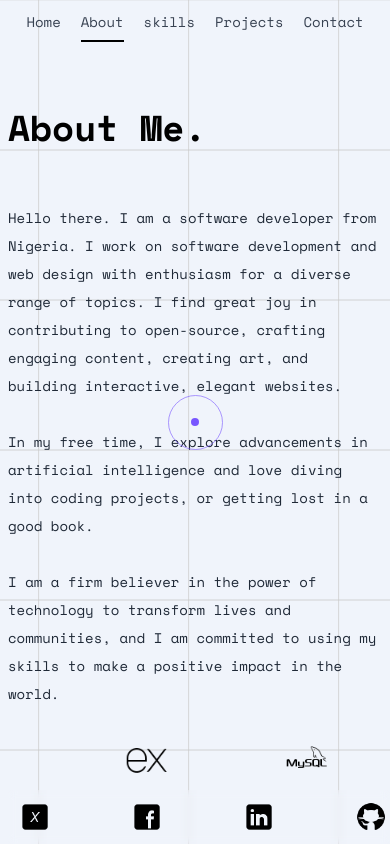
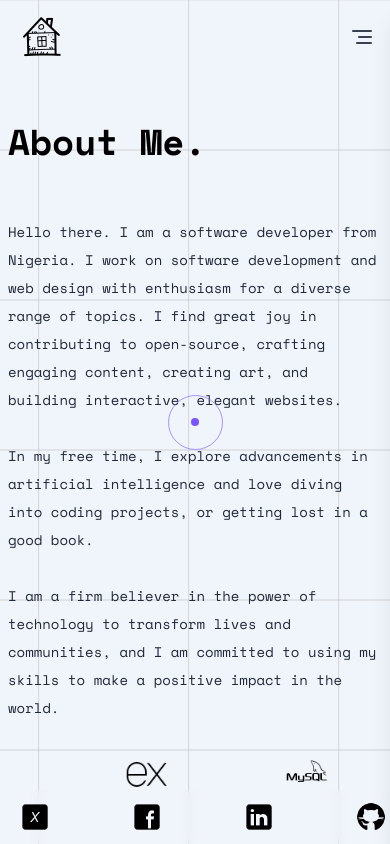
Before and after one commit to CreatorLZ/isaacanyim, a Next.js app: page /about in a window 390 px wide. Shown: the top 844 px of the page. Built offline with nearby package versions, Linux system fonts and the light colour scheme; no server answers; a web font is replaced by a local one.

Commit message:
nav redesign

```diff
--- /dev/null
+++ b/app/components/MobileMenu.jsx
@@ -0,0 +1,107 @@
+"use client";
+
+import { useEffect } from "react";
+import { X } from "lucide-react";
+import Link from "next/link";
+import NavLink from "./NavLink";
+import { cn } from "../lib/utils";
+
+export default function MobileMenu({ isOpen, setIsOpen }) {
+  // Close menu when resizing to desktop
+  useEffect(() => {
+    const handleResize = () => {
+      if (window.innerWidth >= 768) {
+        setIsOpen(false);
+      }
+    };
+
+    window.addEventListener("resize", handleResize);
+    return () => window.removeEventListener("resize", handleResize);
+  }, [setIsOpen]);
+
+  // Prevent scrolling when menu is open
+  useEffect(() => {
+    if (isOpen) {
+      document.body.style.overflow = "hidden";
+    } else {
+      document.body.style.overflow = "";
+    }
+    return () => {
+      document.body.style.overflow = "";
+    };
+  }, [isOpen]);
+
+  if (!isOpen) return null;
+
+  return (
+    <div
+      className={cn(
+        "fixed inset-0 z-50 bg-black transform transition-transform duration-300 ease-in-out md:hidden",
+        isOpen ? "translate-x-0" : "translate-x-full"
+      )}
+    >
+      <div className="flex justify-end p-4">
+        <button
+          onClick={() => setIsOpen(false)}
+          className="text-white hover:text-gray-300 focus:outline-none"
+        >
+          <X className="h-6 w-6" />
+        </button>
+      </div>
+
+      <div className="flex flex-col space-y-6 p-8">
+        <NavLink
+          href="/"
+          className="text-white hover:text-blue-400 text-xl py-2 uppercase font-medium tracking-wider"
+          onClick={() => setIsOpen(false)}
+        >
+          HOME
+        </NavLink>
+        <NavLink
+          href="/resources"
+          className="text-white hover:text-blue-400 text-xl py-2 uppercase font-medium tracking-wider"
+          onClick={() => setIsOpen(false)}
+        >
+          RESOURCES
+        </NavLink>
+        <NavLink
+          href="/blog"
+          className="text-white hover:text-blue-400 text-xl py-2 uppercase font-medium tracking-wider"
+          onClick={() => setIsOpen(false)}
+        >
+          BLOG
+        </NavLink>
+        <NavLink
+          href="/contact"
+          className="text-white hover:text-blue-400 text-xl py-2 uppercase font-medium tracking-wider"
+          onClick={() => setIsOpen(false)}
+        >
+          CONTACT
+        </NavLink>
+        <div className="pt-6">
+          <Link
+            href="/meetup"
+            className="bg-blue-500 hover:bg-blue-600 text-white rounded-full px-6 py-3 flex items-center justify-between text-lg uppercase font-medium tracking-wider w-full transition-colors"
+            onClick={() => setIsOpen(false)}
+          >
+            <span>ATTEND A MEETUP</span>
+            <svg
+              className="ml-2 w-5 h-5"
+              fill="none"
+              stroke="currentColor"
+              viewBox="0 0 24 24"
+              xmlns="http://www.w3.org/2000/svg"
+            >
+              <path
+                strokeLinecap="round"
+                strokeLinejoin="round"
+                strokeWidth="2"
+                d="M14 5l7 7m0 0l-7 7m7-7H3"
+              ></path>
+            </svg>
+          </Link>
+        </div>
+      </div>
+    </div>
+  );
+}
--- a/app/components/NavLink.jsx
+++ b/app/components/NavLink.jsx
@@ -1,16 +1,21 @@
-'use client'
-import { usePathname } from 'next/navigation'
-import Link from 'next/link'
+"use client";
 
-const NavLink = ({ href, children }) => {
-  const pathname = usePathname()
-  const isActive = pathname === href
+import Link from "next/link";
+import { usePathname } from "next/navigation";
+
+export default function NavLink({ href, className = "", children, onClick }) {
+  const pathname = usePathname();
+  const isActive = pathname === href;
 
   return (
-    <Link href={href} className={`nav-link ${isActive ? 'active' : ''}`}>
+    <Link
+      href={href}
+      onClick={onClick}
+      className={`${className} ${
+        isActive ? "text-primary bg-gray-200 rounded-xl px-3 py-3" : ""
+      } transition-all duration-200`}
+    >
       {children}
     </Link>
-  )
+  );
 }
-
-export default NavLink
--- a/app/components/Navbar.jsx
+++ b/app/components/Navbar.jsx
@@ -1,22 +1,15 @@
 "use client";
+
+import { useState, useEffect } from "react";
+import Link from "next/link";
+import { AlignRight, ArrowRight, Menu, X } from "lucide-react";
+import NavLink from "./NavLink";
 import Image from "next/image";
-import Link from "next/link";
 import home from "/public/home.png";
-import { Fragment, useEffect, useState } from "react";
-import NavLink from "./NavLink";
 
 export default function Navbar() {
-  let [isOpen, setIsOpen] = useState(false);
-
-  function closeModal() {
-    setIsOpen(false);
-  }
-
-  function openModal() {
-    setIsOpen(true);
-  }
-
   const [isScrolled, setIsScrolled] = useState(false);
+  const [isMenuOpen, setIsMenuOpen] = useState(false);
 
   // Add scroll event listener
   useEffect(() => {
@@ -32,54 +25,186 @@ export default function Navbar() {
     return () => window.removeEventListener("scroll", handleScroll);
   }, []);
 
+  // Close the menu when changing routes
+  useEffect(() => {
+    const handleRouteChange = () => {
+      setIsMenuOpen(false);
+    };
+
+    window.addEventListener("popstate", handleRouteChange);
+
+    return () => {
+      window.removeEventListener("popstate", handleRouteChange);
+    };
+  }, []);
+
+  // Prevent scrolling when mobile menu is open
+  useEffect(() => {
+    if (isMenuOpen) {
+      document.body.style.overflow = "hidden";
+    } else {
+      document.body.style.overflow = "";
+    }
+    return () => {
+      document.body.style.overflow = "";
+    };
+  }, [isMenuOpen]);
+
+  const closeMenu = () => {
+    setIsMenuOpen(false);
+  };
+
   return (
+    <>
       <nav
-      className={`sticky top-0 z-50 transition-all duration-300 flex justify-between items-center px-6 pb-4 md:px-6 md:pb-2 w-full pt-0 ${
-        isScrolled ? "bg-white/70 backdrop-blur-lg" : "bg-transparent"
+        className={`sticky top-0 z-50 transition-all duration-300 w-full ${
+          isScrolled ? "bg-transparent backdrop-blur-lg" : "bg-transparent"
         }`}
       >
-      <div className="hidden lg:block">
-        <Link href="/" className="">
+        <div className="w-full px-4 sm:px-6 lg:px-8">
+          <div className="flex justify-between items-center py-2">
+            {/* Logo */}
+            <Link href="/" className="flex items-center">
               <Image
                 src={home}
                 alt="Home logo"
-            width={60}
-            height={60}
+                width={50}
+                height={50}
                 quality={100}
                 style={{ cursor: "pointer" }}
               />
             </Link>
+
+            {/* Navigation Links - Desktop */}
+            <div className="hidden md:flex items-center space-x-8 border border-gray-300 px-4 py-2 rounded-full ml-24">
+              <NavLink
+                href="/"
+                className="text-gray-700 hover:text-primary text-sm uppercase font-medium tracking-wider"
+              >
+                HOME
+              </NavLink>
+              <NavLink
+                href="/about"
+                className="text-gray-700 hover:text-primary text-sm uppercase font-medium tracking-wider"
+              >
+                ABOUT
+              </NavLink>
+              <NavLink
+                href="/#skills"
+                className="text-gray-700 hover:text-primary text-sm uppercase font-medium tracking-wider"
+              >
+                SKILLS
+              </NavLink>
+              <NavLink
+                href="/#projects"
+                className="text-gray-700 hover:text-primary text-sm uppercase font-medium tracking-wider"
+              >
+                PROJECTS
+              </NavLink>
+              <NavLink
+                href="/#contact"
+                className="text-gray-700 hover:text-primary text-sm uppercase font-medium tracking-wider"
+              >
+                CONTACT
+              </NavLink>
             </div>
 
-      <div className="lg:gap-6 gap-0 items-center px-0 md:px-3 py-3 flex  justify-between w-full lg:w-fit">
-        <div className="flex gap-5 lg:gap-10 items-center lg:items-end justify-center w-full lg:w-fit ">
-          <NavLink className="flex md:flex" href="/">
-            <div className="text-gray-700 text-sm lg:text-base font-normal lg:font-bold">
-              Home
+            <Link
+              href="/meetup"
+              className="ml-4 bg-[#7856ff] hover:bg-[#6645e0] text-white rounded-full px-6 py-3 hidden lg:flex items-center text-sm uppercase font-medium tracking-wider transition-colors group"
+            >
+              HIRE ME
+              <ArrowRight className="ml-2 w-3 h-3 -rotate-45 transition-transform group-hover:rotate-0" />
+            </Link>
+
+            {/* Mobile Menu Button */}
+            <div className="md:hidden flex items-center">
+              <button
+                type="button"
+                className="text-gray-700 hover:text-gray-900 focus:outline-none"
+                aria-label="Toggle menu"
+                onClick={() => setIsMenuOpen(!isMenuOpen)}
+              >
+                {isMenuOpen ? (
+                  <X className="h-6 w-6" />
+                ) : (
+                  <AlignRight className="h-6 w-6" />
+                )}
+              </button>
             </div>
-          </NavLink>
-          <NavLink className="flex md:flex" href="/about">
-            <div className="text-gray-700 text-sm lg:text-base font-normal lg:font-bold">
-              About
-            </div>
-          </NavLink>
-          <NavLink className=" md:flex" href="/#skills">
-            <div className="text-gray-700 text-sm lg:text-base font-normal lg:font-bold">
-              skills
-            </div>
-          </NavLink>
-          <NavLink className=" md:flex" href="/#projects">
-            <div className="text-gray-700 text-sm lg:text-base font-normal lg:font-bold">
-              Projects
-            </div>
-          </NavLink>
-          <NavLink className=" md:flex" href="/#contact">
-            <div className="text-gray-700 text-sm lg:text-base font-normal lg:font-bold">
-              Contact
-            </div>
-          </NavLink>
           </div>
         </div>
       </nav>
+
+      {/* Mobile Menu Overlay */}
+      <div
+        className={`fixed inset-0 bg-black/50 z-40 md:hidden transition-opacity duration-300 ${
+          isMenuOpen ? "opacity-100" : "opacity-0 pointer-events-none"
+        }`}
+        onClick={closeMenu}
+      />
+
+      {/* Mobile Menu */}
+      <div
+        className={`fixed right-0 top-0 h-full w-4/5 max-w-sm bg-white z-50 transform transition-transform duration-300 ease-in-out md:hidden shadow-xl ${
+          isMenuOpen ? "translate-x-0" : "translate-x-full"
+        }`}
+      >
+        <div className="flex justify-end p-4">
+          <button
+            onClick={closeMenu}
+            className="text-gray-700 hover:text-gray-900 focus:outline-none"
+          >
+            <X className="h-6 w-6" />
+          </button>
+        </div>
+
+        <div className="flex flex-col space-y-6 p-8">
+          <NavLink
+            href="/"
+            className="text-gray-700 hover:text-primary text-xl py-2 font-medium"
+            onClick={closeMenu}
+          >
+            Home
+          </NavLink>
+          <NavLink
+            href="/about"
+            className="text-gray-700 hover:text-primary text-xl py-2 font-medium"
+            onClick={closeMenu}
+          >
+            About
+          </NavLink>
+          <NavLink
+            href="/#skills"
+            className="text-gray-700 hover:text-primary text-xl py-2 font-medium"
+            onClick={closeMenu}
+          >
+            Skills
+          </NavLink>
+          <NavLink
+            href="/#projects"
+            className="text-gray-700 hover:text-primary text-xl py-2 font-medium"
+            onClick={closeMenu}
+          >
+            Projects
+          </NavLink>
+          <NavLink
+            href="/#contact"
+            className="text-gray-700 hover:text-primary text-xl py-2 font-medium"
+            onClick={closeMenu}
+          >
+            Contact
+          </NavLink>
+          <Link
+            href="/meetup"
+            className="mt-4 bg-[#7856ff] hover:bg-[#6645e0] text-white rounded-full px-6 py-3 flex items-center justify-between text-lg font-medium w-full transition-colors"
+            onClick={closeMenu}
+          >
+            <span>HIRE ME</span>
+            <ArrowRight className="ml-2 w-4 h-4" />
+          </Link>
+        </div>
+      </div>
+    </>
   );
 }
--- a/app/globals.css
+++ b/app/globals.css
@@ -32,7 +32,7 @@ h2 {
   @apply text-2xl tracking-normal leading-relaxed pb-8 font-medium text-black;
 }
 nav {
-  @apply w-full flex justify-between pb-10 pt-5 items-center px-0 md:px-4 lg:px-24;
+  @apply w-full flex justify-between py-1 items-center px-0 md:px-4 lg:px-4;
 }
 .pattern {
   background-image: radial-gradient(#a3a1a1 2px, transparent 2px);
```
Also changed, not shown: app/components/Hero.jsx (+5 -3 lines). Lines whose indentation alone changed are shown as unchanged.
